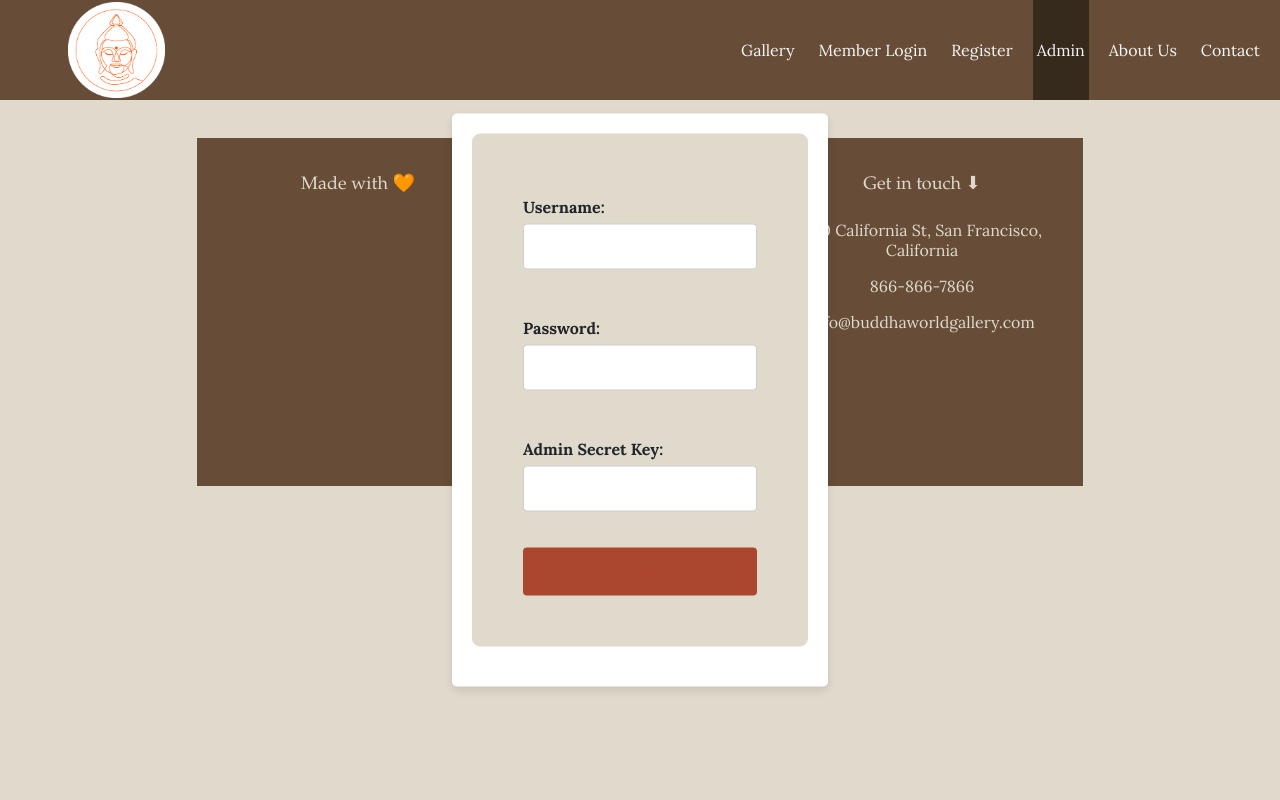
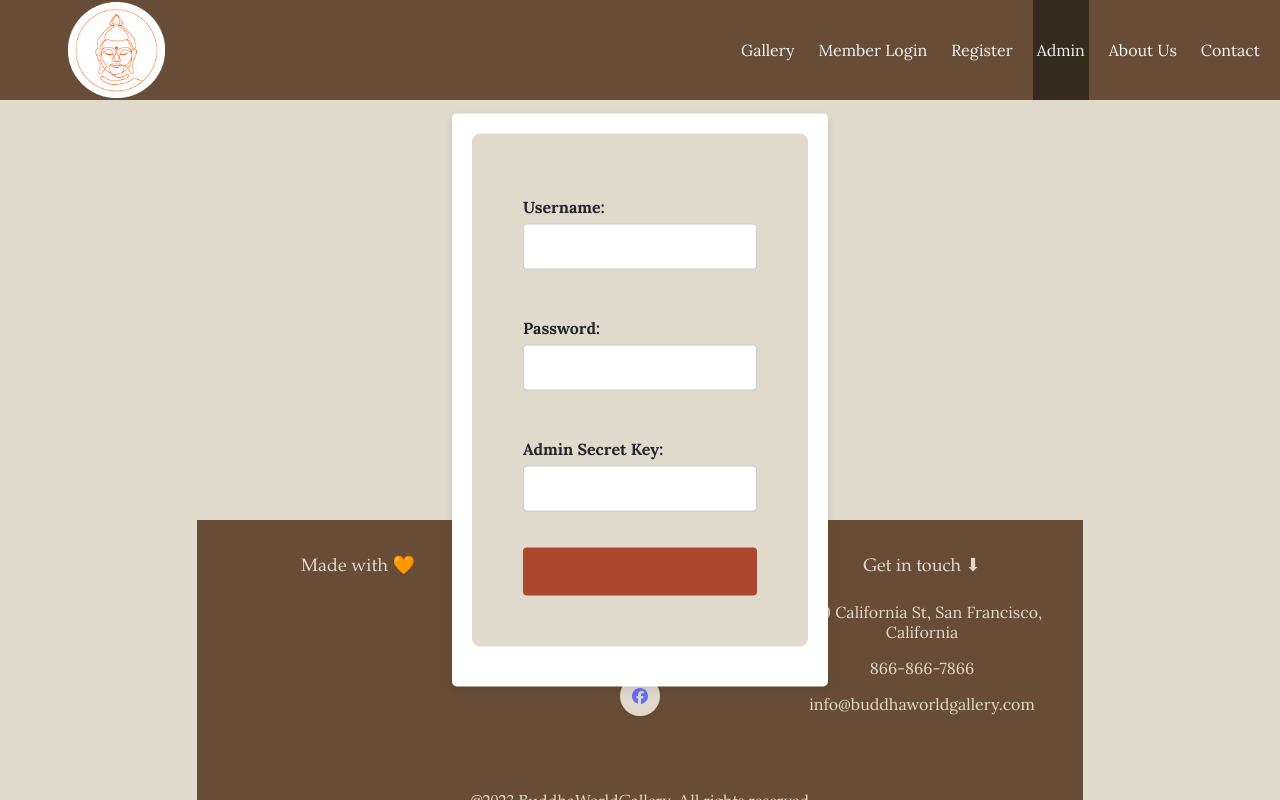
Before and after one commit to gretchenhu/BuddhaWorldGallery_v2, a React (Vite) app in the folder front/: page /Admin in a window 1280 px wide. Shown: the top 800 px of the page. Built offline with nearby package versions, Linux system fonts and the light colour scheme; no server answers.

Commit message:
added Login CSS and Admin CSS

```diff
--- /dev/null
+++ b/front/src/components/Login.css
@@ -0,0 +1,7 @@
+.login-modal {
+  display: flex;
+  align-items: center;
+  justify-content: center;
+  position: fixed;
+  background: rgb(224, 218, 205);
+}
--- a/front/src/pages/Admin.css
+++ b/front/src/pages/Admin.css
@@ -0,0 +1,14 @@
+.admin-page-container {
+  display: flex;
+  flex-direction: column;
+  min-height: 100vh;
+}
+
+.admin-content-container {
+  flex: 1;
+  display: flex;
+  align-items: center;
+  justify-content: center;
+  padding: 20px;
+  margin-bottom: 80px;
+}
--- a/front/src/pages/Admin.jsx
+++ b/front/src/pages/Admin.jsx
@@ -1,12 +1,13 @@
 import { useContext } from "react";
-import { UserContext } from "../context/UserContext"; // Import UserContext
-import Login from '../components/Login';
+import { UserContext } from "../context/UserContext";
+import Login from "../components/Login";
 import "./Admin.css";
 import Navbar from "../components/navbar/Navbar";
 import Footer from "../components/footer/Footer";
+import "./Admin.css";
 
 const AdminPage = () => {
-  const { user } = useContext(UserContext); // Use user context
+  const { user } = useContext(UserContext);
 
   const handleSuccessfulLogin = () => {
     // Redirect to the admin page
@@ -14,16 +15,21 @@ const AdminPage = () => {
   };
 
   return (
-    <div>
+    <div className="admin-page-container">
       <Navbar />
+      <div className="admin-content-container">
         {user && user.role === "admin" ? (
           // If already logged in as admin, show admin content
           <div>Admin Content or Redirect</div>
         ) : (
           // If not logged in as admin, show the login form with isAdminLogin
-        <Login onSuccessfulLogin={handleSuccessfulLogin} isAdminLogin={true} />
+          <Login
+            onSuccessfulLogin={handleSuccessfulLogin}
+            isAdminLogin={true}
+          />
         )}
-      <Footer/>
+      </div>
+      <Footer />
     </div>
   );
 };
```
Also changed, not shown: front/src/components/Login.jsx (+11 -5 lines). Lines whose indentation alone changed are shown as unchanged.
